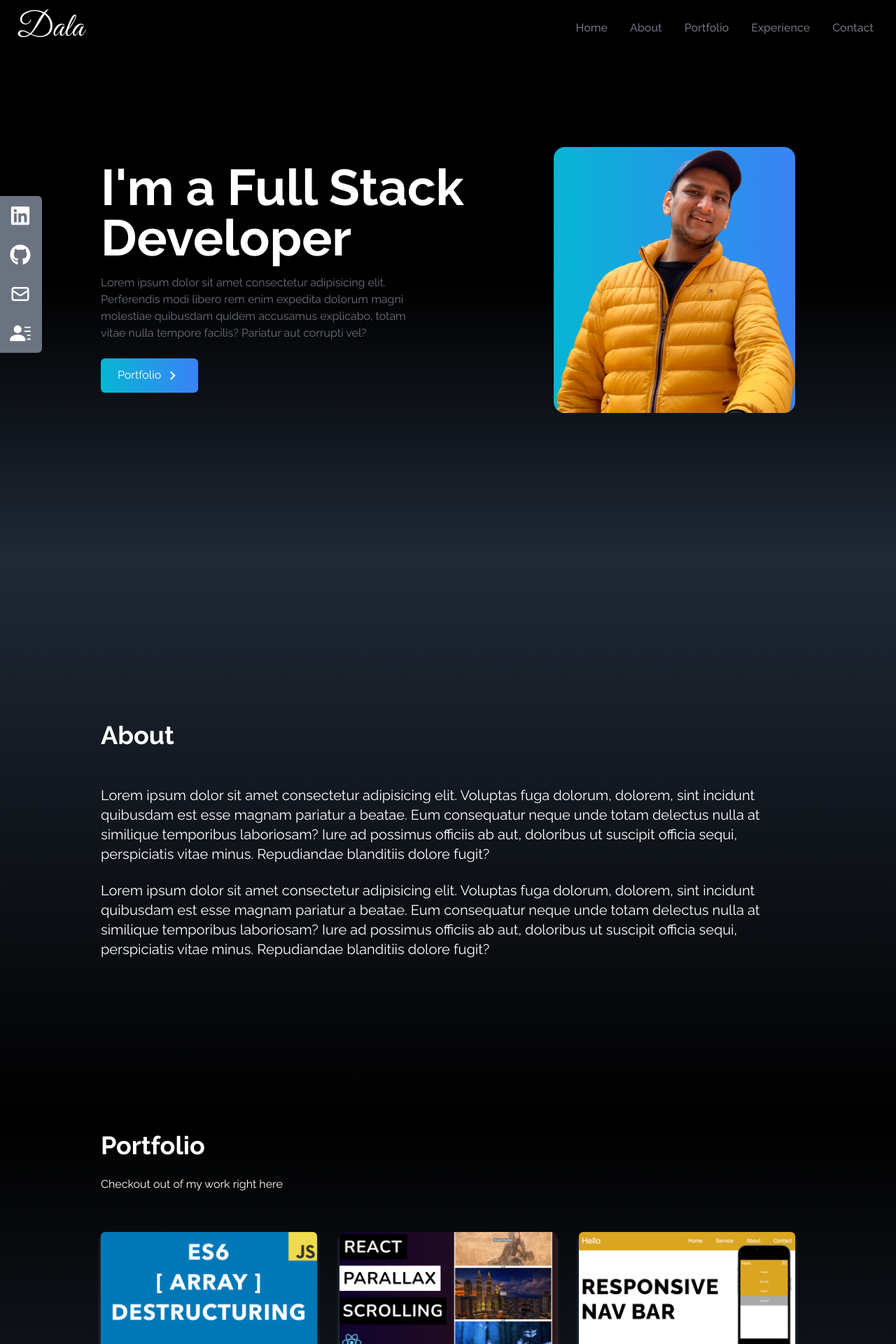
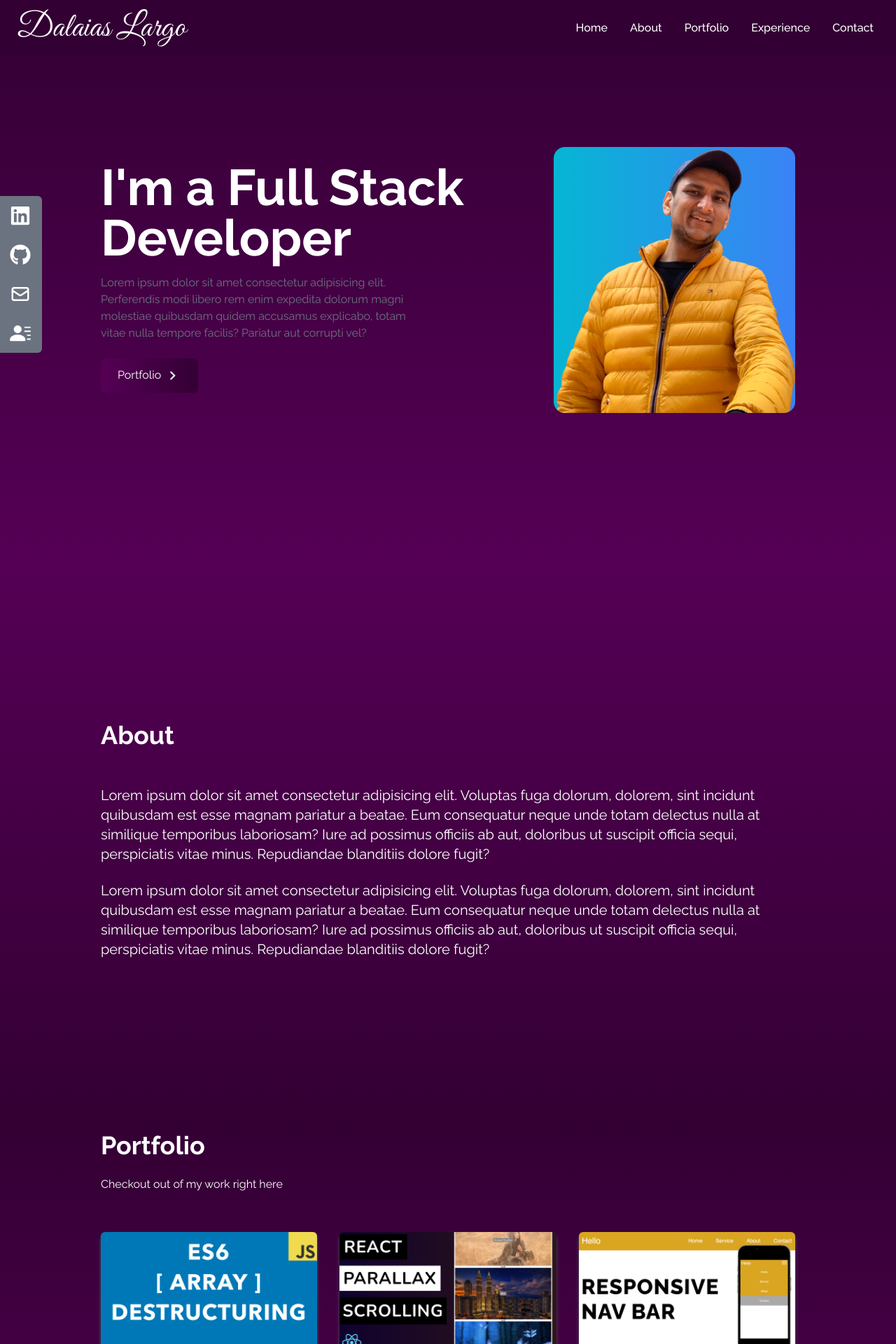
Before and after one commit to morenalcuadrado/portfolioindio, a React (Create React App) app: page / in a window 1280 px wide. Shown: the top 1920 px of the page at 70% size. Built offline with nearby package versions, Linux system fonts and the light colour scheme.

Commit message:
customizando NavBar

```diff
--- a/src/components/About.jsx
+++ b/src/components/About.jsx
@@ -2,7 +2,7 @@ import React from 'react'
 
 const About = () => {
 return (
-    <div name="about" className='w-full h-screen bg-gradient-to-b from-gray-800 to-black text-white'>
+    <div name="about" className='w-full h-screen bg-gradient-to-b from-morado-1500 to-morado-1700  text-white'>
         <div className='max-w-screen-lg p-4 mx-auto flex flex-col justify-center w-full h-full'>
             <div className='pb-8'>
                 <p className='text-4xl font-bold'>About</p>
--- a/src/components/Contact.jsx
+++ b/src/components/Contact.jsx
@@ -2,7 +2,7 @@ import React from 'react';
 
 const Contact = () => {
 return (
-    <div name='contact' className='w-full h-screen bg-gradient-to-b from-black to-gray-800 p-4 text-white'>
+    <div name='contact' className='w-full h-screen bg-gradient-to-b from-morado-1700 to-black p-4 text-white'>
         <div className='flex flex-col p-4 justify-center max-w-screen-lg mx-auto h-full'>
             <div className='pb-8'>
                 <p className='text-4xl font-bold'>Contact</p>
--- a/src/components/Experience.jsx
+++ b/src/components/Experience.jsx
@@ -60,7 +60,7 @@ const Experience = () => {
         },
     ]
     return  (
-        <div name='experience' className='bg-gradient-to-b from-gray-800 to-black h-screen'>
+        <div name='experience' className='bg-gradient-to-b from-morado-1500 to-morado-1700 h-screen'>
             <div className='max-w-screen-lg mx-auto p-4 flex flex-col justify-center w-full h-full text-white'>
                 <div>
                     <p className='text-4xl font-bold'>Experience</p>
--- a/src/components/Home.jsx
+++ b/src/components/Home.jsx
@@ -4,7 +4,7 @@ import { MdOutlineKeyboardArrowRight } from 'react-icons/md';
 
 const Home = () => {
 return (
-    <div name='Home' className='h-screen w-full bg-gradient-to-b from-black via-black to-gray-800'>
+    <div name='Home' className='h-screen w-full bg-gradient-to-b from-morado-1700 via-morado-1600 to-morado-1500'>
         <div className='max-w-screen-lg mx-auto flex flex-col items-center justify-center h-full px-4 md:flex-row'>
             <div className='flex flex-col justify-center h-full'>
                 <h2 className='text-4xl sm:text-7xl font-bold text-white'>
@@ -14,7 +14,7 @@ return (
                     Lorem ipsum dolor sit amet consectetur adipisicing elit. Perferendis modi libero rem enim expedita dolorum magni molestiae quibusdam quidem accusamus explicabo, totam vitae nulla tempore facilis? Pariatur aut corrupti vel?
                 </p>
                 <div>
-                    <button className= 'group text-white w-fit px-6 py-3 my-2 flex items-center rounded-md bg-gradient-to-r from-cyan-500 to-blue-500 cursor-pointer'>
+                    <button className= 'group text-white w-fit px-6 py-3 my-2 flex items-center rounded-md bg-gradient-to-r from-morado-1500 to-morado-1700 cursor-pointer'>
                         Portfolio
                         <span className='group-hover:rotate-90 duration-300'>
                             <MdOutlineKeyboardArrowRight size={25}  className='ml-1'/>
--- a/src/components/NavBar.jsx
+++ b/src/components/NavBar.jsx
@@ -27,25 +27,25 @@ const NavBar = () => {
         },
     ]
 return (
-    <div className='flex justify-between items-center w-full h-20 px-4 text-white bg-black fixed'>
+    <div className='flex justify-between items-center w-full h-20 px-4 text-white bg-morado-1700 fixed'>
         <div>
-            <h1 className='text-5xl font-signature ml-2'>Dala</h1>
+            <h1 className='text-5xl font-signature ml-2'>Dalaias Largo</h1>
         </div>
         <ul className='hidden md:flex'>
             {links.map(({id, link}) => (
                 <li
                 key={id}
-                className='px-4 cursor-pointer capitalize font-medium text-gray-500 hover:scale-105 duration-200'>
+                className='px-4 cursor-pointer capitalize font-medium text-white hover:scale-105 duration-200'>
                     {link}
                 </li>
             ))}
         </ul>
 
-        <div onClick={() => setNav(!nav)} className='cursor-pointer pr4 z-10 text-gray-500 md:hidden'>
+        <div onClick={() => setNav(!nav)} className='cursor-pointer pr4 z-10 text-white md:hidden'>
             {nav ? <FaTimes size={30} /> : <FaBars size={30} />}
         </div>
         {nav && (
-            <ul className='flex flex-col justify-center items-center absolute top-0 w-full h-screen bg-gradient-to-b from-black to-gray-800 text-gray-500'>
+            <ul className='flex flex-col justify-center items-center absolute top-0 w-full h-screen bg-gradient-to-b from-morado-1700 to-morado-1500 text-white'>
                 {links.map(({id, link}) => (
                     <li
                     key={id}
--- a/src/components/Portfolio.jsx
+++ b/src/components/Portfolio.jsx
@@ -34,7 +34,7 @@ const Portfolio = () => {
         },
     ]
     return (
-        <div name='portfolio' className='bg-gradient-to-b from-black to-gray-800 w-full text-white md-h-screen'>
+        <div name='portfolio' className='bg-gradient-to-b from-morado-1700 to-morado-1500 w-full text-white md-h-screen'>
             <div className='max-w-screen-lg p-4 mx-auto flex flex-col justify-center w-full h-full'>
                 <div className='pb-8'>
                     <p className='text-4xl font-bold'>Portfolio</p>
--- a/tailwind.config.js
+++ b/tailwind.config.js
@@ -4,7 +4,15 @@ module.exports = {
     "./src/**/*.{js,jsx,ts,tsx}",
   ],
   theme: {
-    extend: {},
+    extend: {
+      colors :{
+        morado: {
+          1500: '#550055',
+          1600: '#440044',
+          1700: '#330033'
+        }
+      }
+    },
     fontFamily: {
       signature: ("Great Vibes"),
     }
```
